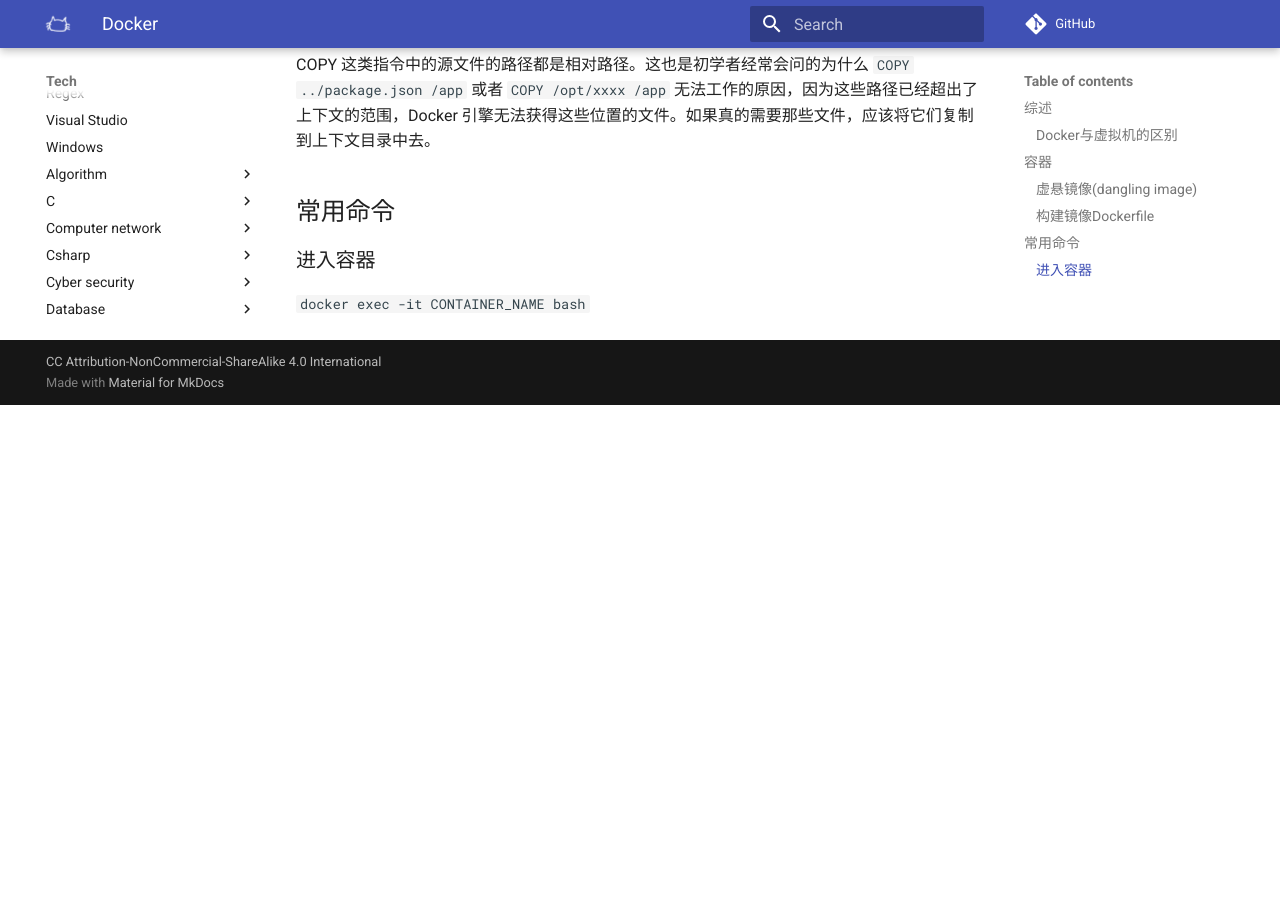
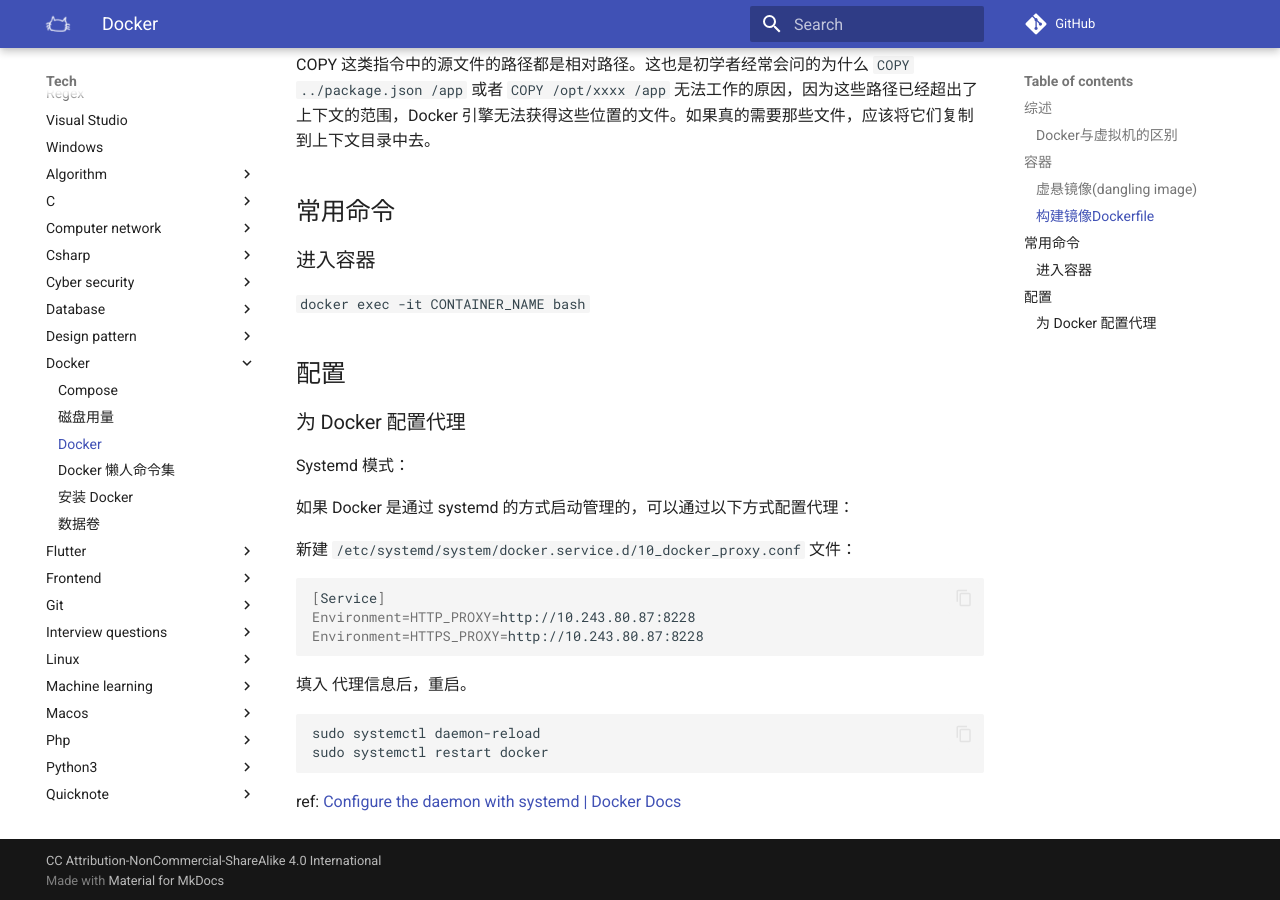
Before and after one commit to luoxufeiyan/wiki.luoxufeiyan.com, an MkDocs documentation site: the page built from docs/tech/docker/docker.md, in a window 1280 px wide and 900 px high, scrolled down 1297 px. Built offline with MkDocs 1.6.1 and Material for MkDocs 9.7.7, drawn with Linux system fonts in a browser that asks for light colours; comment, search, counter and statistics services are not loaded; before the commit the page ends 1702 px from its top, so only the background shows below that.

Commit message:
add docker proxy info

````diff
--- a/docs/tech/docker/docker-learning.md
+++ b/docs/tech/docker/docker.md
@@ -39,3 +39,31 @@
 ### 进入容器
 
 `docker exec -it CONTAINER_NAME bash`
+
+
+## 配置
+
+### 为 Docker 配置代理
+
+Systemd 模式：
+
+如果 Docker 是通过 systemd 的方式启动管理的，可以通过以下方式配置代理：
+
+新建 `/etc/systemd/system/docker.service.d/10_docker_proxy.conf` 文件：
+
+```shell
+
+[Service]
+Environment=HTTP_PROXY=http://10.243.80.87:8228
+Environment=HTTPS_PROXY=http://10.243.80.87:8228
+
+```
+
+填入 代理信息后，重启。
+
+```shell
+sudo systemctl daemon-reload
+sudo systemctl restart docker
+```
+
+ref: [Configure the daemon with systemd | Docker Docs](https://docs.docker.com/config/daemon/systemd/)
````
